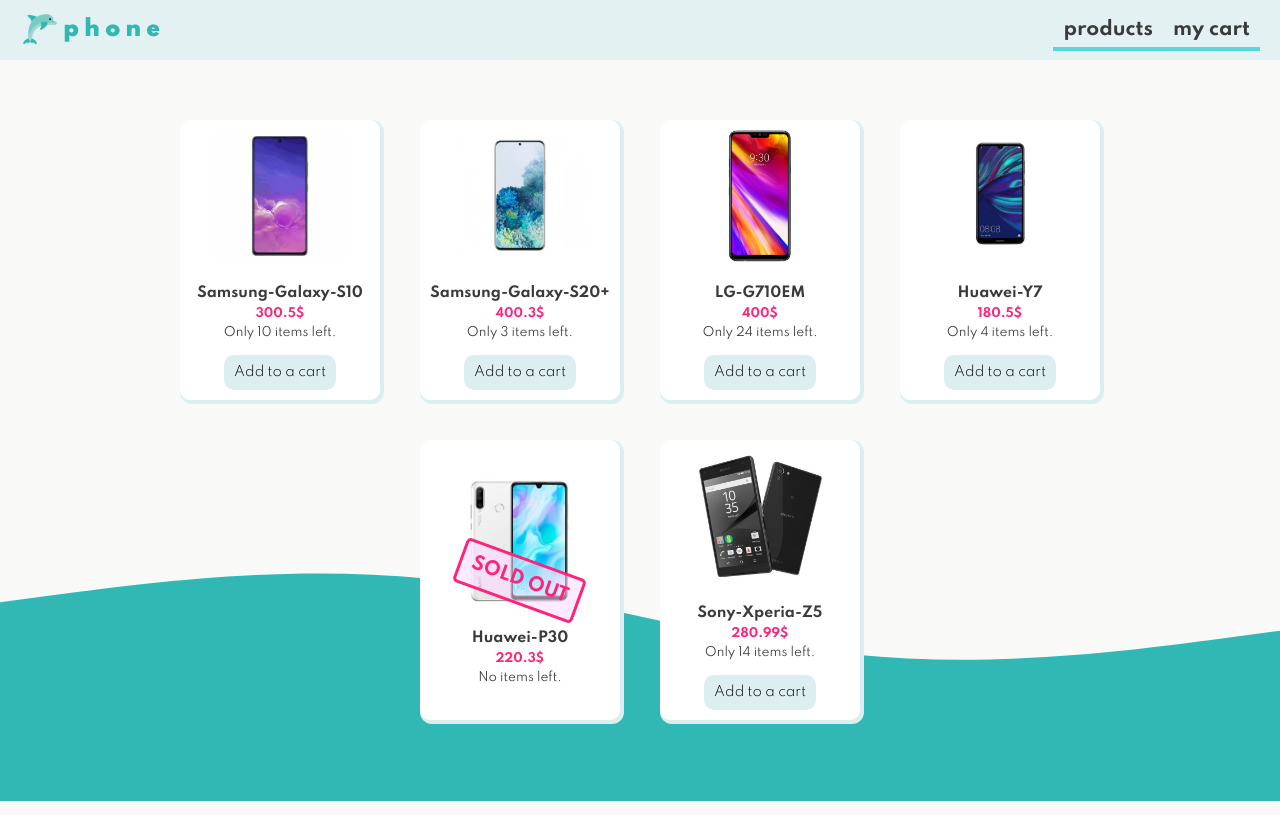
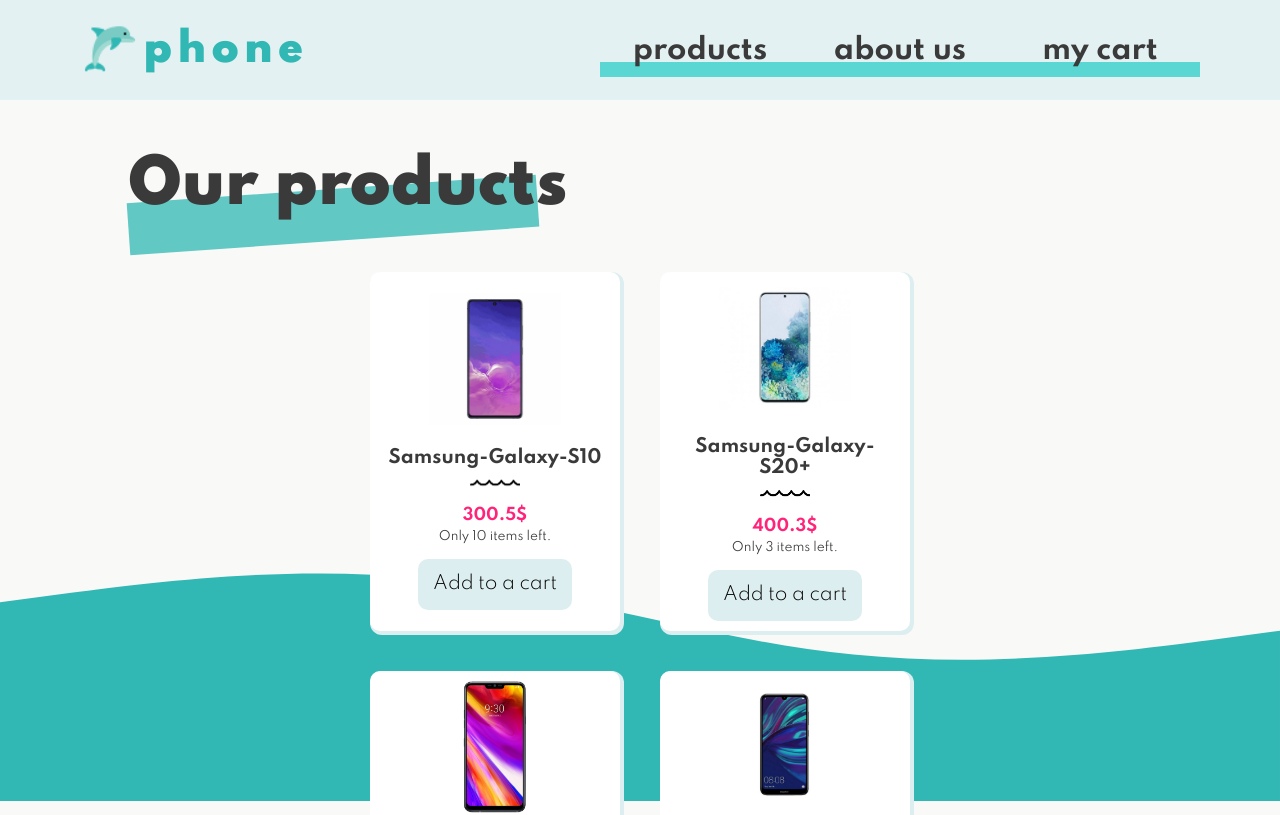
Before and after one commit to darius-maximus-girl/darius-maximus-girl-shoppingcart, a React (Create React App) app: page / in a window 1280 px wide. Shown: the top 815 px of the page. Built offline with nearby package versions, Linux system fonts and the light colour scheme; a web font is replaced by a local one.

Commit message:
more styling added to products section

```diff
--- a/public/index.html
+++ b/public/index.html
@@ -11,7 +11,7 @@
   <link
     href="https://fonts.googleapis.com/css2?family=Encode+Sans+Expanded:wght@300;400;700;900&family=Spartan:wght@300;400;600;700;800;900&display=swap"
     rel="stylesheet">
-  <title>Delphone Shop</title>
+  <title>Dolphone Shop</title>
 </head>
 
 <body>
--- a/src/App.scss
+++ b/src/App.scss
@@ -16,3 +16,33 @@ body {
   right: 0;
   z-index: -1;
 }
+
+.waves {
+  width: 50px;
+  margin-bottom: 10px;
+}
+
+.heading {
+  font-size: 60px;
+  font-weight: 900;
+  color: $grey;
+  margin-top: 150px;
+  text-align: left;
+  margin-left: 10%;
+  position: relative;
+  width: 40%;
+
+  .line {
+    width: 100%;
+    height: 52px;
+    background-color: #32b8b4c2;
+    position: absolute;
+    transform: rotate(-4deg);
+    top: 39px;
+    z-index: -1;
+
+    @media #{$large} {
+      width: 80%;
+    }
+  }
+}
--- a/src/components/Navbar.js
+++ b/src/components/Navbar.js
@@ -1,6 +1,7 @@
 import React from 'react';
 import { Link } from 'react-router-dom';
-import Logo from '../assets/images/logo.png'
+import Logo from '../assets/images/logo.png';
+import Wave from '../assets/images/single-wave.png';
 
 function Navbar(props) {
     return (
@@ -14,6 +15,10 @@ function Navbar(props) {
             <div className="navbar__links">
                 <Link to="/">
                     <h3 className="link">products</h3>
+                    {/* <img src={Wave}></img> */}
+                </Link>
+                <Link to="/">
+                    <h3 className="link">about us</h3>
                 </Link>
                 <Link to="/shopping-cart">
                     <h3 className="link">my cart</h3>
--- a/src/components/Popup.js
+++ b/src/components/Popup.js
@@ -11,7 +11,7 @@ function Popup(props) {
             <p>Product was added to a cart.
             <img src={Starfish} className="close-btn" onClick={() => closePopup()} alt="close button"></img>
             </p>
-            <Link to="/"><p className="regular-btn">Continue shopping</p></Link>
+            <Link to="/"><p className="regular-btn">Go to products</p></Link>
             <Link to="/shopping-cart"><p className="regular-btn">Go to a cart</p></Link>
         </div>
     );
--- a/src/components/Product.js
+++ b/src/components/Product.js
@@ -1,6 +1,7 @@
 import React, { useState, useContext, useEffect } from 'react';
 import { StoreContext } from '../components/contexts/StoreContext';
 import { Link } from 'react-router-dom';
+import Wave from '../assets/images/single-wave.png';
 
 function Product({ phone }) {
 
@@ -43,7 +44,8 @@ function Product({ phone }) {
                 <div className="product-img">
                     <img src={phone.img} alt="mobile phone"></img>
                 </div>
-                <h3 className="product-model">{phone.model}</h3>
+                <h3 className="product-model">{phone.model} </h3>
+                <img src={Wave} alt="waves" className="waves" />
                 <p className="product-price">{phone.price}$</p>
                 {!soldOut ? (
                     <p className="product-left">Only <span>{phone.inStock}</span> items left.</p>
@@ -55,7 +57,7 @@ function Product({ phone }) {
             {!soldOut ? <button className={!isInCart && !soldOut ? "regular-btn" : "regular-btn btn-reverse"} onClick={() => handleOnclick()}>{isInCart ? "In a cart" : "Add to a cart"}</button> : ''
             }
 
-            {soldOut ? <div className="product-soldout">SOLD OUT</div> : ''}
+            {soldOut ? <div className="product-soldout">sold out</div> : ''}
         </ div >
     );
 }
--- a/src/components/ProductDetails.js
+++ b/src/components/ProductDetails.js
@@ -2,6 +2,7 @@ import React, { useContext, useState } from 'react';
 import { StoreContext } from './contexts/StoreContext';
 import { Link } from 'react-router-dom';
 import Popup from './Popup';
+import Wave from '../assets/images/wave-vector.png';
 
 function ProductDetails(props) {
 
@@ -37,6 +38,7 @@ function ProductDetails(props) {
             <div className="details">
                 <img className="details-img" src={phone.img} alt="mobile phone"></img>
                 <div className="details__desc">
+                    <img className="waves" src={Wave} alt="wave"></img>
                     <p className="details__desc-model">{phone.model}</p>
                     <p className="details__desc-description">{phone.description}</p>
                     <p className="details__desc-price">{phone.price}$</p>
--- a/src/components/ProductsList.js
+++ b/src/components/ProductsList.js
@@ -9,6 +9,9 @@ function ProductsList(props) {
 
     return (
         <div>
+            <h1 className="heading">Our products
+            <div className="line"></div>
+            </h1>
             <div className="products-container">
                 {phones.map(phone => {
                     return <Product key={phone.id} phone={phone} />
--- a/src/styles/_buttons.scss
+++ b/src/styles/_buttons.scss
@@ -1,9 +1,10 @@
 .regular-btn {
     background: $border;
-    padding: 10px;
+    padding: 15px;
     border: none;
     cursor: pointer;
     font-family: $secondary-font;
+    font-size: 18px;
     font-weight: 300;
     border-radius: 10px;
     transition: all .3s;
--- a/src/styles/_navbar.scss
+++ b/src/styles/_navbar.scss
@@ -1,15 +1,18 @@
 .navbar {
-    padding: 10px 20px;
+    padding: 20px 55px;
     position: fixed;
     top: 0;
     left: 0;
     width: 100vw;
-    height: 60px;
     z-index: 2;
     background: $sky-transparent;
     display: flex;
     justify-content: space-between;
     align-items: center;
+
+    @media #{$large} {
+        padding: 20px 80px;
+    }
 
     &__logo {
         display: flex;
@@ -28,15 +31,15 @@
         }
 
         .logo {
-            width: 40px;
-            height: 40px;
+            width: 60px;
+            height: 60px;
             transition: all 0.3s;
         }
 
         .txt {
             margin-left: 3px;
             font-weight: 900;
-            font-size: 22px;
+            font-size: 40px;
             letter-spacing: 5px;
             color: $sea;
             transition: all 0.3s;
@@ -45,6 +48,7 @@
 
     &__links {
         display: none;
+        font-size: 24px;
 
         @media #{$mid} {
             display: flex;
@@ -55,10 +59,12 @@
             background: linear-gradient(to bottom, $line 0%, $line 100%);
             background-position: 0 100%;
             background-repeat: repeat-x;
-            background-size: 4px 4px;
+            background-size: 15px 15px;
             color: $grey;
             text-decoration: none;
             transition: all 0.2s;
+            width: 200px;
+            position: relative;
 
             &:active {
                 color: $sea;
@@ -68,6 +74,13 @@
                 background-size: 4px 50px;
                 color: $white;
             }
+
+            img {
+                position: absolute;
+                top: 35px;
+                left: 33%;
+                width: 61px;
+            }
         }
 
         .link {
--- a/src/styles/_product-details.scss
+++ b/src/styles/_product-details.scss
@@ -1,6 +1,6 @@
 .details-container {
     margin: 0 auto;
-    margin-top: 100px;
+    margin-top: 150px;
     max-width: 1200px;
 
     a {
@@ -31,9 +31,12 @@
             width: 80%;
             margin: 0 auto;
             margin-bottom: 10px;
+            // border: 10px solid #32b8b4;
+            // border-radius: 25px;
 
             @media #{$small} {
                 width: 40%;
+                // transform: rotate(-4deg);
             }
         }
 
@@ -46,21 +49,24 @@
             }
 
             &-model {
-                font-size: 18px;
+                font-size: 24px;
                 text-transform: capitalize;
-                font-weight: bold;
+                font-weight: 900;
                 margin-bottom: 10px;
             }
 
             &-description {
                 text-align: justify;
                 margin-bottom: 20px;
+                line-height: 24px;
+                font-size: 16px;
             }
 
             &-price {
                 color: #ff247a;
-                font-weight: 700;
+                font-weight: 900;
                 margin-bottom: 15px;
+                font-size: 24px;
             }
 
             button {
--- a/src/styles/_products-list.scss
+++ b/src/styles/_products-list.scss
@@ -4,8 +4,12 @@
     flex-wrap: wrap;
     margin: 0 auto;
     width: 80%;
-    margin-top: 100px;
+    margin-top: 30px;
     max-width: 1200px;
+
+    @media #{$mid} {
+        width: 60%;
+    }
 
     .product {
         background: $white;
@@ -16,7 +20,7 @@
         font-size: 12px;
         align-items: center;
         margin: 20px;
-        width: 200px;
+        width: 250px;
         padding: 10px;
         position: relative;
         border-radius: 10px;
@@ -42,7 +46,7 @@
         }
 
         &-model {
-            font-size: 14px;
+            font-size: 18px;
             text-transform: capitalize;
             margin: 5px 0;
         }
@@ -51,6 +55,7 @@
             color: $strong;
             font-weight: 700;
             margin-bottom: 5px;
+            font-size: 16px;
         }
 
         &-soldout {
@@ -58,10 +63,10 @@
             font-size: 18px;
             padding: 10px;
             color: $strong;
-            font-weight: bold;
+            font-weight: 900;
             border: 3px solid $strong;
             border-radius: 5px;
-            background: #ffd9ff8f;
+            background: #ffffffce;
             transform: rotate(20deg);
         }
 
```
Also changed, not shown: src/assets/images/single-wave.png (added), src/assets/images/wave-vector.png (added).
